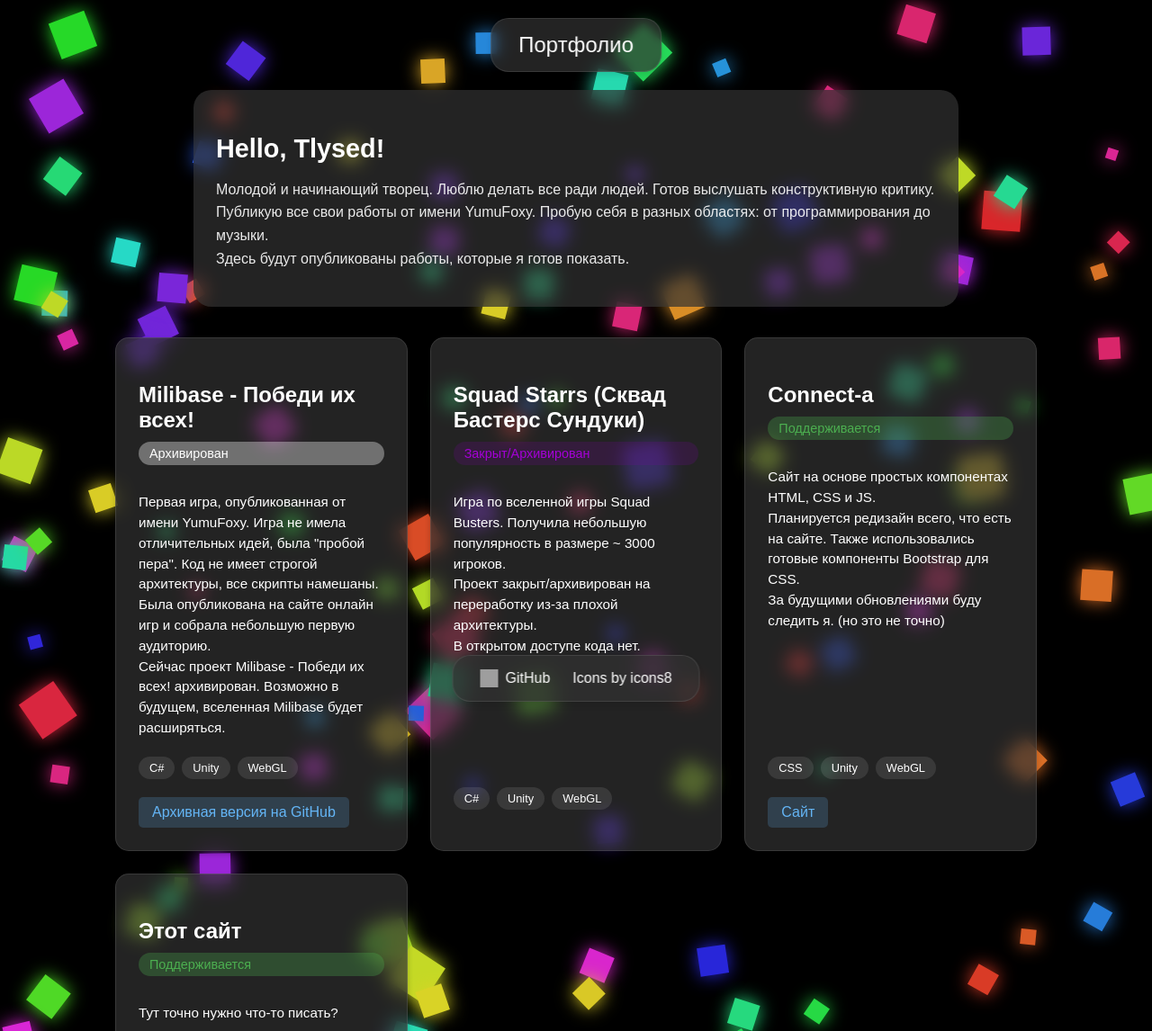
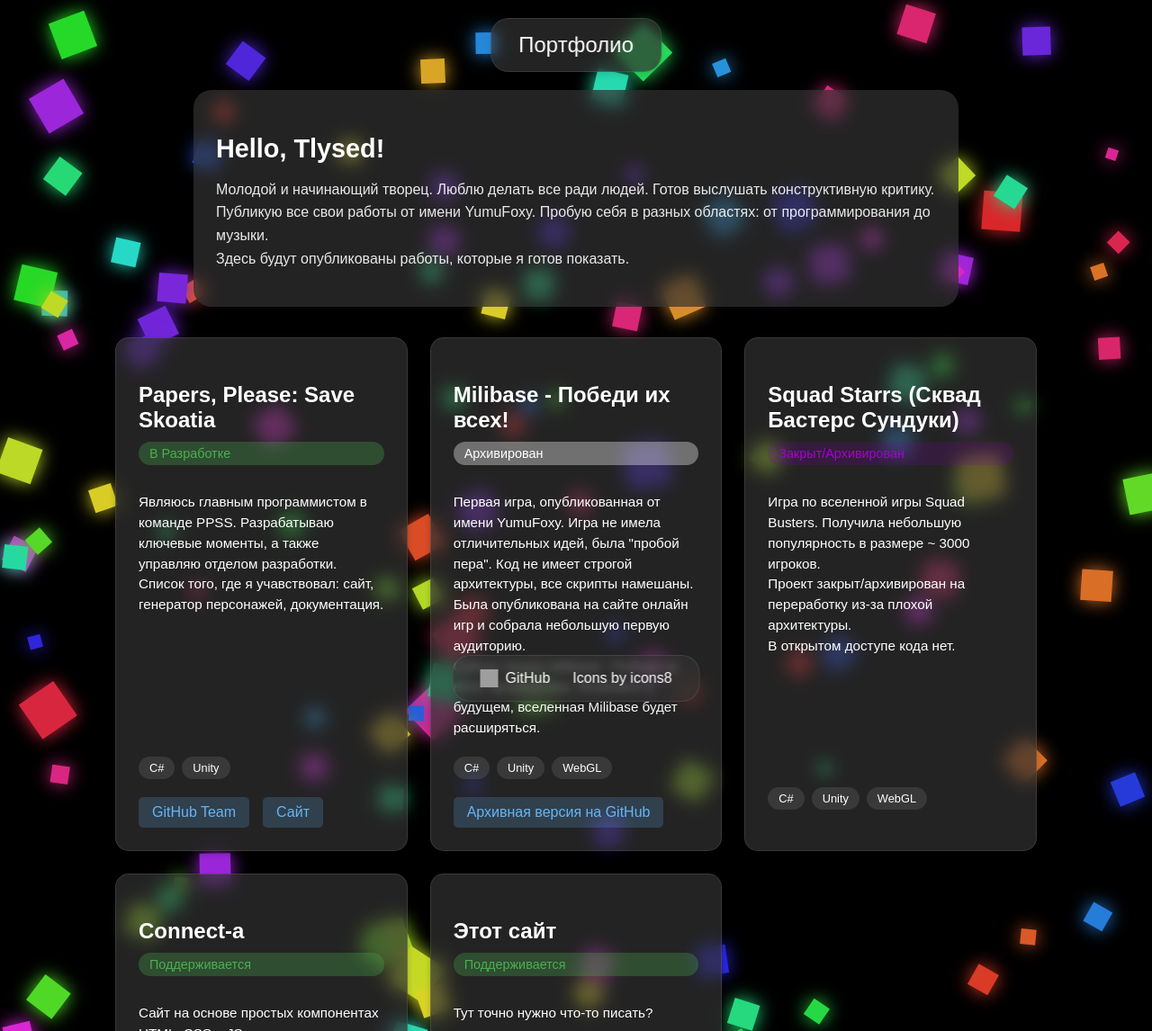
Before and after one commit to tatpow/tatpow.github.io, a plain HTML site: page index.html in a window 1280 px wide. Shown: the top 1146 px of the page at 90% size. Drawn offline with Linux system fonts and the light colour scheme; grey boxes are pictures that could not be loaded.

Commit message:
Update index.html

```diff
--- a/index.html
+++ b/index.html
@@ -278,6 +278,22 @@
 
   <div class="projects-container">
     <div class="project-card">
+      <h3 class="project-title">Papers, Please: Save Skoatia</h3>
+      <div class="project-status status-completed">В Разработке</div>
+      <p class="project-description">
+        Являюсь главным программистом в команде PPSS. Разрабатываю ключевые моменты, а также управляю отделом разработки.
+        Список того, где я учавствовал: сайт, генератор персонажей, документация.
+      </p>
+      <div class="tech-stack">
+        <span class="tech-item">C#</span>
+        <span class="tech-item">Unity</span>
+      </div>
+      <div class="project-links">
+        <a href="https://github.com/PPSS-TEAM" class="project-link" target="_blank">GitHub Team</a>
+        <a href="https://ppss-team.github.io/" class="project-link" target="_blank">Сайт</a>
+      </div>
+    </div>
+    <div class="project-card">
       <h3 class="project-title">Milibase - Победи их всех!</h3>
       <div class="project-status status-archived">Архивирован</div>
       <p class="project-description">
@@ -292,7 +308,8 @@
         <span class="tech-item">WebGL</span>
       </div>
       <div class="project-links">
-        <a href="https://github.com/tlysed/MiliBase-archive" class="project-link" target="_blank">Архивная версия на GitHub</a>
+        <a href="https://github.com/tlysed/MiliBase-archive" class="project-link" target="_blank">Архивная версия на
+          GitHub</a>
       </div>
     </div>
     <div class="project-card">
```
